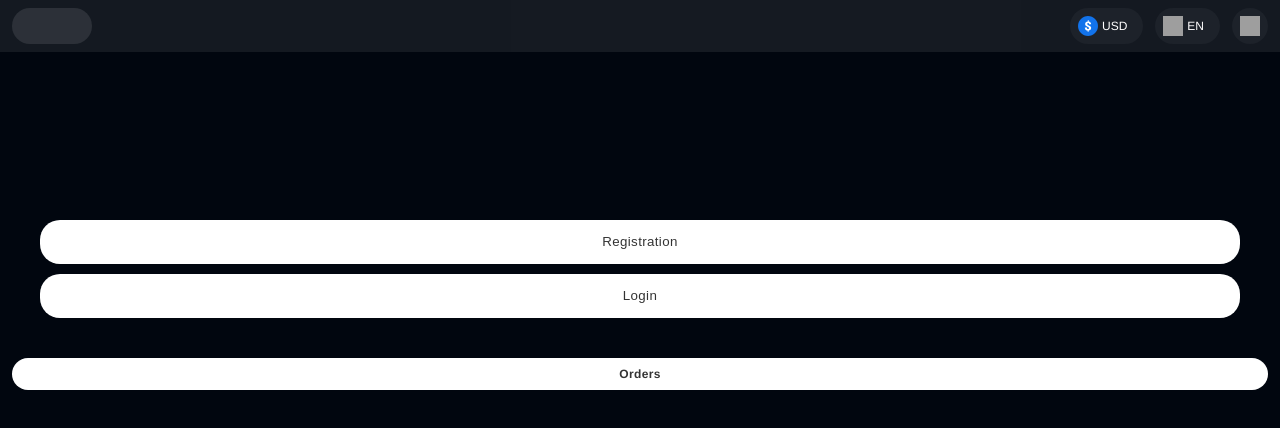
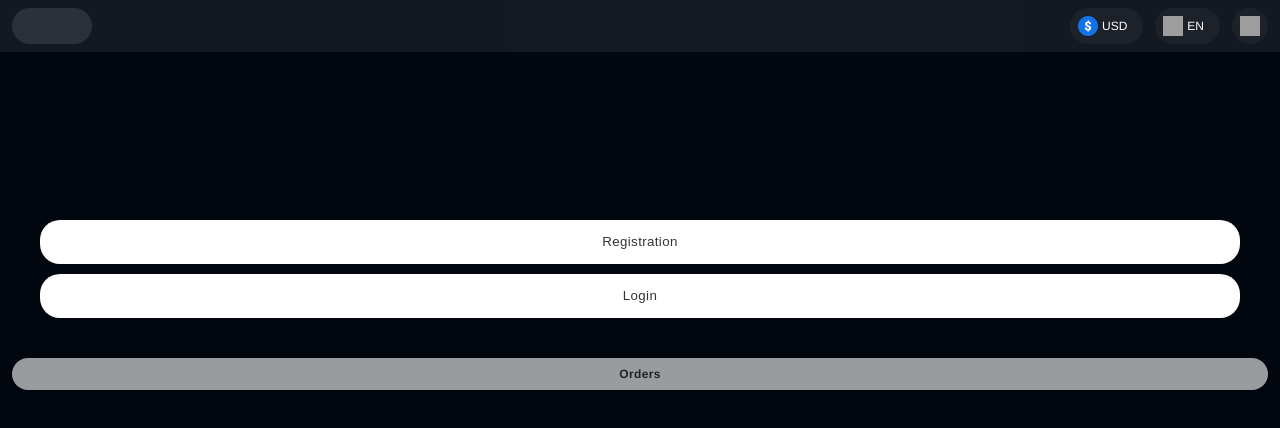
Before and after one commit to sunri5e/-GmStrX, a Next.js app: page / in a window 1280 px wide. Shown: the top 428 px of the page. Built offline with nearby package versions, Linux system fonts and the light colour scheme; grey boxes are pictures that could not be loaded.

Commit message:
feat: :sparkles: add store

```diff
--- a/app/layout.tsx
+++ b/app/layout.tsx
@@ -1,6 +1,7 @@
 import type { Metadata } from "next";
 import Header from "@/components/Header";
 import { Roboto } from "next/font/google";
+import StoreProvider from "@/components/StoreProvider";
 import "@/styles/main.scss";
 
 const robotoSans = Roboto({
@@ -21,10 +22,12 @@ export default function RootLayout({
   return (
     <html lang="en">
       <body className={`${robotoSans.variable}`}>
-        <Header />
-        <div className="app-l-main">
-          <main className="app-l-container">{children}</main>
-        </div>
+        <StoreProvider>
+          <Header />
+          <div className="app-l-main">
+            <main className="app-l-container">{children}</main>
+          </div>
+        </StoreProvider>
       </body>
     </html>
   );
--- a/app/page.tsx
+++ b/app/page.tsx
@@ -1,5 +1,7 @@
 "use client";
 import { useState } from "react";
+import { useSelector } from "react-redux";
+import { RootState } from "@/store/store";
 
 import Link from "next/link";
 import AuthModal from "@/components/AuthModal/AuthModal";
@@ -8,6 +10,7 @@ import { AuthType } from "@/utils/types";
 export default function Home() {
   const [isModalOpen, setIsModalOpen] = useState(false);
   const [authType, setAuthType] = useState<AuthType>("login");
+  const isUserLogged = useSelector((state: RootState) => state.auth.isUserLogged);
 
   return (
     <>
@@ -32,7 +35,10 @@ export default function Home() {
         </button>
       </div>
       <div className="app-h-mt-10">
-        <Link href="/orders" className="app-btn app-btn--regular app-btn--w100 app-btn--nav">
+        <Link
+          href="/orders"
+          className={`app-btn app-btn--regular app-btn--w100 app-btn--nav ${isUserLogged ? "" : "app-btn--disabled"}`}
+        >
           <span className="app-btn__text">Orders</span>
         </Link>
       </div>
--- a/components/AuthModal/AuthModal.tsx
+++ b/components/AuthModal/AuthModal.tsx
@@ -41,7 +41,11 @@ export default function AuthModal({
             <Image src="/close.svg" alt="close" width={24} height={24} />
           </button>
         </div>
-        {localAuthType === "login" ? <LoginForm /> : <SignUpForm />}
+        {localAuthType === "login" ? (
+          <LoginForm onSubmit={() => setIsModalOpen(false)} />
+        ) : (
+          <SignUpForm />
+        )}
         <div className="app-h-text-center app-h-mt-6">
           <p>Use social networks</p>
           <Socials />
--- a/components/AuthModal/LoginForm.tsx
+++ b/components/AuthModal/LoginForm.tsx
@@ -1,19 +1,23 @@
 import { useForm } from "react-hook-form";
+import { useDispatch } from "react-redux";
+import { setUserData } from "@/store/features/authSlice";
 
 type LoginFormType = {
   email: string;
   password: string;
 };
 
-export default function LoginForm() {
+export default function LoginForm({ onSubmit }: { onSubmit: () => void }) {
   const {
     register,
     handleSubmit,
     formState: { errors, isValid },
   } = useForm<LoginFormType>({ mode: "onBlur" });
+  const dispatch = useDispatch();
 
   const submitForm = (data: LoginFormType) => {
-    console.log(data);
+    // dispatch(setUserData({}));
+    onSubmit();
   };
 
   return (
--- /dev/null
+++ b/components/StoreProvider.tsx
@@ -0,0 +1,13 @@
+"use client";
+import { useRef } from "react";
+import { Provider } from "react-redux";
+import { makeStore, AppStore } from "@/store/store";
+
+export default function StoreProvider({ children }: { children: React.ReactNode }) {
+  const storeRef = useRef<AppStore>(null);
+  if (!storeRef.current) {
+    storeRef.current = makeStore();
+  }
+
+  return <Provider store={storeRef.current}>{children}</Provider>;
+}
--- a/next.config.ts
+++ b/next.config.ts
@@ -1,6 +1,7 @@
 import type { NextConfig } from "next";
 
 const nextConfig: NextConfig = {
+  reactStrictMode: true,
   images: {
     domains: ["picsum.photos"],
   },
--- a/package.json
+++ b/package.json
@@ -14,7 +14,8 @@
     "next": "15.2.3",
     "react": "^19.0.0",
     "react-dom": "^19.0.0",
-    "react-hook-form": "^7.54.2"
+    "react-hook-form": "^7.54.2",
+    "react-redux": "^9.2.0"
   },
   "devDependencies": {
     "@eslint/eslintrc": "^3",
--- /dev/null
+++ b/store/features/authSlice.ts
@@ -0,0 +1,18 @@
+import { createSlice } from "@reduxjs/toolkit";
+
+const initialState = {
+  isUserLogged: false,
+};
+
+const authSlice = createSlice({
+  name: "auth",
+  initialState,
+  reducers: {
+    setUserData: (state, action) => {
+      state.isUserLogged = true;
+    },
+  },
+});
+
+export const { setUserData } = authSlice.actions;
+export default authSlice.reducer;
--- /dev/null
+++ b/store/hooks.ts
@@ -0,0 +1,6 @@
+import { useDispatch, useSelector, useStore } from "react-redux";
+import type { RootState, AppDispatch, AppStore } from "./store";
+
+export const useAppDispatch = useDispatch.withTypes<AppDispatch>();
+export const useAppSelector = useSelector.withTypes<RootState>();
+export const useAppStore = useStore.withTypes<AppStore>();
--- /dev/null
+++ b/store/store.ts
@@ -0,0 +1,14 @@
+import { configureStore } from "@reduxjs/toolkit";
+import authReducer from "./features/authSlice";
+
+export const makeStore = () => {
+  return configureStore({
+    reducer: {
+      auth: authReducer,
+    },
+  });
+};
+
+export type AppStore = ReturnType<typeof makeStore>;
+export type RootState = ReturnType<AppStore["getState"]>;
+export type AppDispatch = AppStore["dispatch"];
--- a/styles/components/_buttons.scss
+++ b/styles/components/_buttons.scss
@@ -10,7 +10,8 @@
   background: none;
   cursor: pointer;
   transition: opacity 0.2s;
-  &:disabled {
+  &:disabled,
+  &--disabled {
     cursor: not-allowed;
     opacity: 0.6;
   }
```
Also changed, not shown: 1 other file (tests, documents, lock files or other folders).
